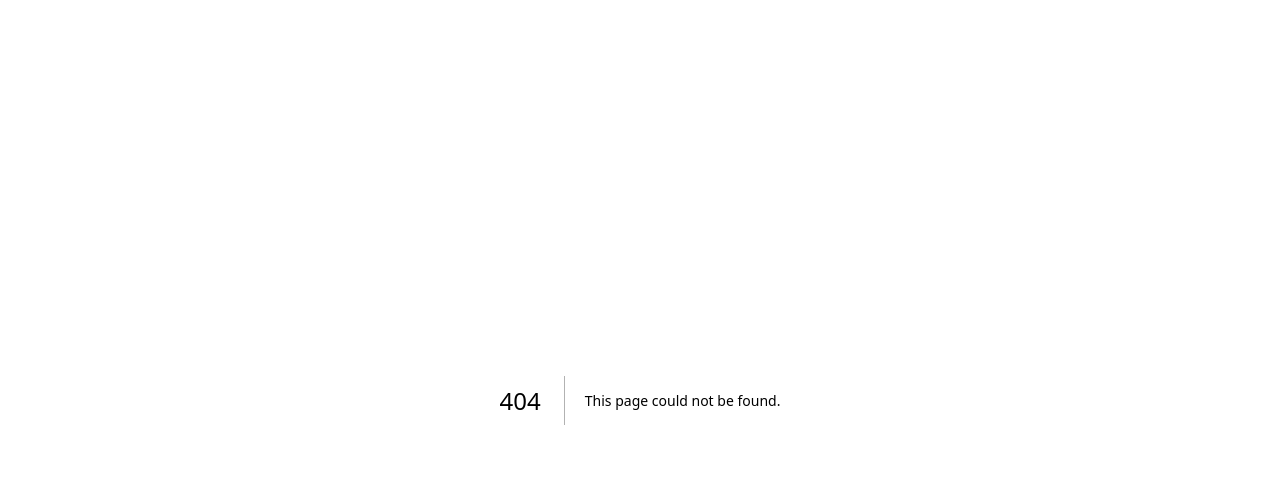
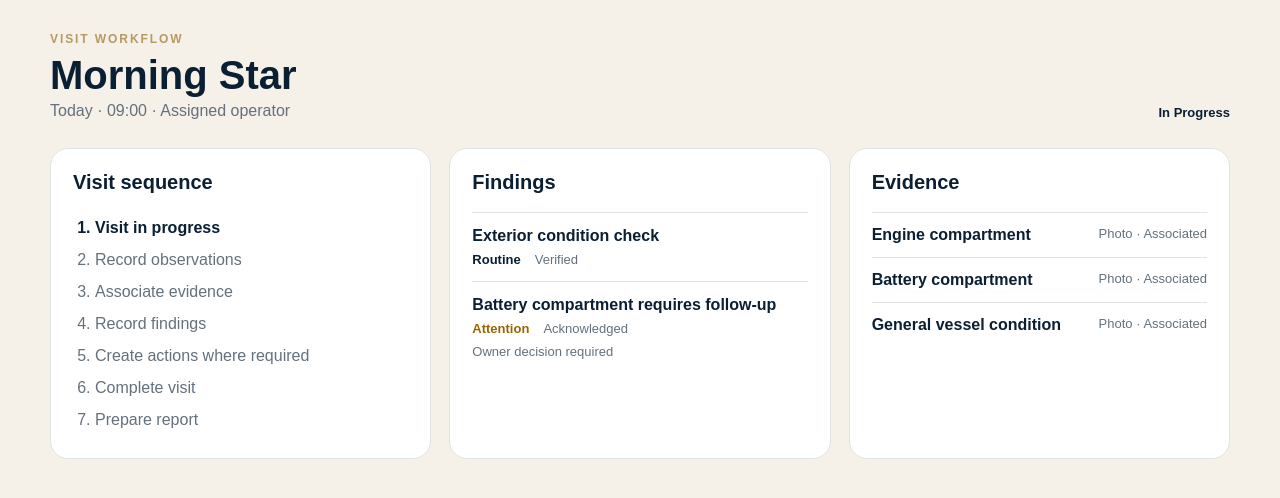
Before and after one commit to zabuilds/MMC-, a Next.js app: page /operations/visits/1 in a window 1280 px wide. Before the commit this address had no page. Shown: the top 498 px of the page. Built offline with nearby package versions, Linux system fonts and the light colour scheme.

Commit message:
build MMC visit detail workflow foundation

```diff
--- /dev/null
+++ b/app/operations/visits/[visitId]/page.tsx
@@ -0,0 +1,96 @@
+type Finding = {
+  title: string;
+  priority: "Routine" | "Attention" | "Urgent" | "Critical";
+  status: "Open" | "Acknowledged" | "Actioned" | "Verified" | "Closed";
+  action?: string;
+};
+
+const visit = {
+  vessel: "Morning Star",
+  date: "Today · 09:00",
+  operator: "Assigned operator",
+  status: "In Progress",
+};
+
+const findings: Finding[] = [
+  {
+    title: "Exterior condition check",
+    priority: "Routine",
+    status: "Verified",
+  },
+  {
+    title: "Battery compartment requires follow-up",
+    priority: "Attention",
+    status: "Acknowledged",
+    action: "Owner decision required",
+  },
+];
+
+const evidence = [
+  { label: "Engine compartment", type: "Photo" },
+  { label: "Battery compartment", type: "Photo" },
+  { label: "General vessel condition", type: "Photo" },
+];
+
+const tone: Record<Finding["priority"], string> = {
+  Routine: "var(--navy)",
+  Attention: "#9a6500",
+  Urgent: "#9a4f00",
+  Critical: "#9b2c2c",
+};
+
+export default function VisitDetailPage() {
+  return (
+    <main style={{ minHeight: "100vh", padding: "32px 24px 64px" }}>
+      <div style={{ maxWidth: 1180, margin: "0 auto" }}>
+        <header style={{ display: "flex", justifyContent: "space-between", gap: 24, alignItems: "end", marginBottom: 28 }}>
+          <div>
+            <p style={{ margin: 0, color: "var(--gold)", fontSize: 12, fontWeight: 800, letterSpacing: "0.16em", textTransform: "uppercase" }}>Visit workflow</p>
+            <h1 style={{ margin: "8px 0 6px", color: "var(--navy)", fontSize: 40, lineHeight: 1.05 }}>{visit.vessel}</h1>
+            <p style={{ margin: 0, color: "var(--muted)" }}>{visit.date} · {visit.operator}</p>
+          </div>
+          <span style={{ color: "var(--navy)", fontWeight: 800, fontSize: 13 }}>{visit.status}</span>
+        </header>
+
+        <section style={{ display: "grid", gridTemplateColumns: "repeat(auto-fit, minmax(280px, 1fr))", gap: 18 }}>
+          <article style={{ background: "var(--white)", border: "1px solid var(--line)", borderRadius: 18, padding: 22 }}>
+            <h2 style={{ margin: "0 0 18px", color: "var(--navy)", fontSize: 20 }}>Visit sequence</h2>
+            <ol style={{ margin: 0, paddingLeft: 22, color: "var(--muted)", lineHeight: 2 }}>
+              <li style={{ color: "var(--navy)", fontWeight: 700 }}>Visit in progress</li>
+              <li>Record observations</li>
+              <li>Associate evidence</li>
+              <li>Record findings</li>
+              <li>Create actions where required</li>
+              <li>Complete visit</li>
+              <li>Prepare report</li>
+            </ol>
+          </article>
+
+          <article style={{ background: "var(--white)", border: "1px solid var(--line)", borderRadius: 18, padding: 22 }}>
+            <h2 style={{ margin: "0 0 18px", color: "var(--navy)", fontSize: 20 }}>Findings</h2>
+            {findings.map((finding) => (
+              <div key={finding.title} style={{ padding: "14px 0", borderTop: "1px solid var(--line)" }}>
+                <strong style={{ color: "var(--navy)" }}>{finding.title}</strong>
+                <div style={{ marginTop: 7, display: "flex", gap: 14, flexWrap: "wrap", fontSize: 13 }}>
+                  <span style={{ color: tone[finding.priority], fontWeight: 800 }}>{finding.priority}</span>
+                  <span style={{ color: "var(--muted)" }}>{finding.status}</span>
+                </div>
+                {finding.action && <div style={{ marginTop: 8, color: "var(--muted)", fontSize: 13 }}>{finding.action}</div>}
+              </div>
+            ))}
+          </article>
+
+          <article style={{ background: "var(--white)", border: "1px solid var(--line)", borderRadius: 18, padding: 22 }}>
+            <h2 style={{ margin: "0 0 18px", color: "var(--navy)", fontSize: 20 }}>Evidence</h2>
+            {evidence.map((item) => (
+              <div key={item.label} style={{ display: "flex", justifyContent: "space-between", gap: 16, padding: "13px 0", borderTop: "1px solid var(--line)" }}>
+                <span style={{ color: "var(--navy)", fontWeight: 700 }}>{item.label}</span>
+                <span style={{ color: "var(--muted)", fontSize: 13 }}>{item.type} · Associated</span>
+              </div>
+            ))}
+          </article>
+        </section>
+      </div>
+    </main>
+  );
+}
```
